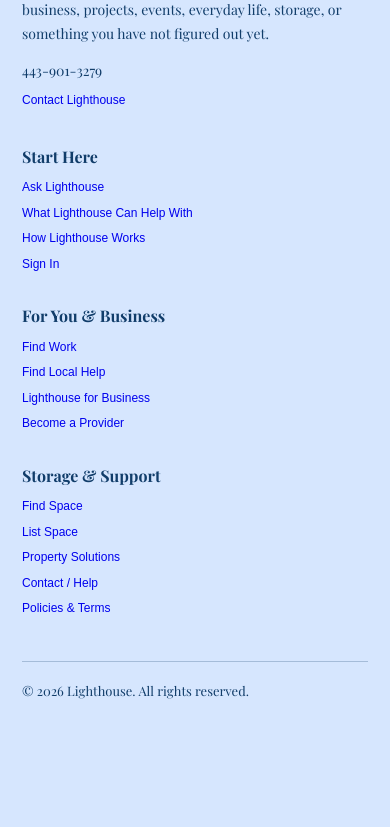
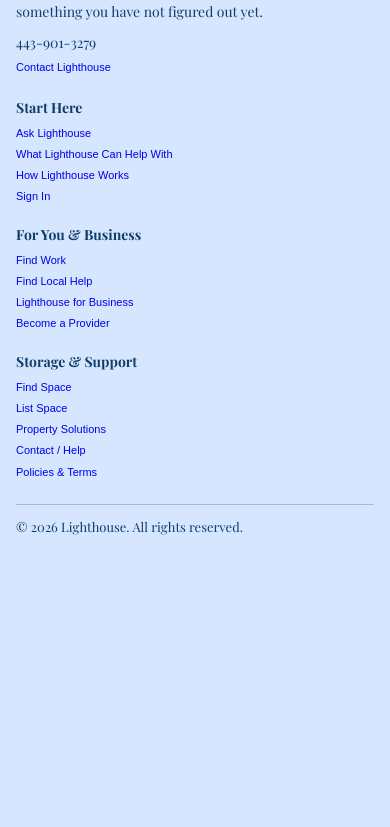
Before and after one commit to EasyLotStorageSolutions/lighthouse-public-ui, a plain HTML site: page marketplace-footer.html in a window 390 px wide. Shown: the part 121-948 px from the top of the page. After the commit the page ends 844 px from the top, so only its background shows below. Drawn offline with nearby package versions, Linux system fonts and the light colour scheme.

Commit message:
Remove homepage overlap and repair footer clipping

```diff
--- a/marketplace-footer.html
+++ b/marketplace-footer.html
@@ -8,7 +8,7 @@
       @import url('https://fonts.googleapis.com/css2?family=Niconne&family=Playfair+Display:wght@400;700&display=swap');
       * { box-sizing: border-box; }
       html, body { margin: 0; min-height: 100%; overflow: hidden; font-family: 'Playfair Display', Georgia, serif; color: #113d6a; background: #d6e6fe; }
-      .shell { width: min(980px, calc(100% - 44px)); min-height: 500px; margin: 0 auto; padding: 58px 0 30px; border-top: 1px solid rgba(17,61,106,.3); }
+      .shell { width: min(980px, calc(100% - 44px)); min-height: 0; margin: 0 auto; padding: 42px 0 24px; border-top: 1px solid rgba(17,61,106,.3); }
       .grid { display: grid; grid-template-columns: 1.5fr 1fr 1fr 1fr; gap: 38px; }
       h2, h3 { margin: 0 0 14px; color: #113d6a; }
       h2 { font: italic 400 40px/1.05 'Niconne', 'Brush Script MT', cursive; }
@@ -16,12 +16,22 @@
       p { margin: 0 0 14px; font-size: 14px; line-height: 1.7; }
       a { display: block; margin: 10px 0; color: #0000ee; font: 400 12px/1.3 Arial, Helvetica, sans-serif; text-decoration: none; }
       a:hover { text-decoration: underline; text-underline-offset: 4px; }
-      .copyright { margin-top: 34px; padding-top: 20px; border-top: 1px solid rgba(17,61,106,.25); font-size: 13px; }
+      .copyright { margin-top: 24px; padding-top: 16px; border-top: 1px solid rgba(17,61,106,.25); font-size: 13px; }
       :focus-visible { outline: 3px solid #f7b731; outline-offset: 3px; }
       @media (max-width: 700px) {
         html, body { overflow: hidden; }
-        .shell { min-height: 980px; padding-top: 38px; }
-        .grid { grid-template-columns: 1fr; gap: 24px; }
+        .shell { width: min(100% - 32px, 980px); min-height: 0; padding: 28px 0 20px; }
+        .grid { grid-template-columns: 1fr 1fr; gap: 20px 18px; }
+        .grid > div:first-child { grid-column: 1 / -1; }
+        h2 { font-size: 34px; }
+        h3 { margin-bottom: 9px; font-size: 14px; }
+        p { margin-bottom: 9px; line-height: 1.55; }
+        a { margin: 7px 0; font-size: 11px; }
+        .copyright { margin-top: 18px; padding-top: 13px; }
+      }
+      @media (max-width: 420px) {
+        .grid { grid-template-columns: 1fr; gap: 16px; }
+        .grid > div:first-child { grid-column: auto; }
       }
     </style>
   </head>
```
Also changed, not shown: marketplace-home.html (+2 -2 lines).
